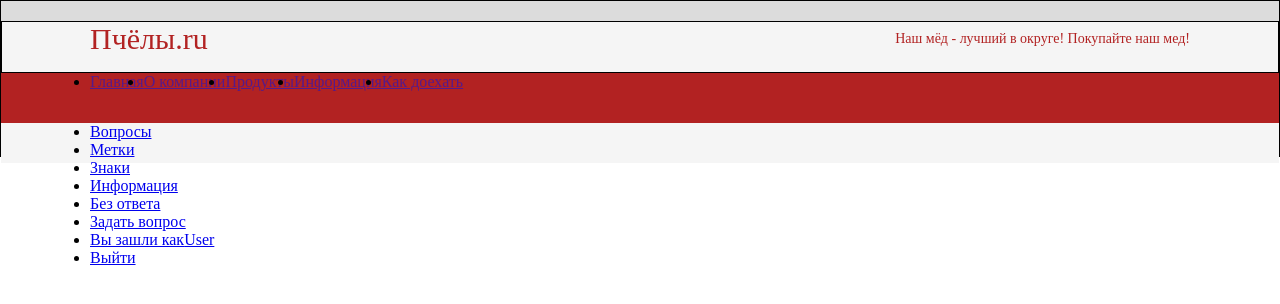
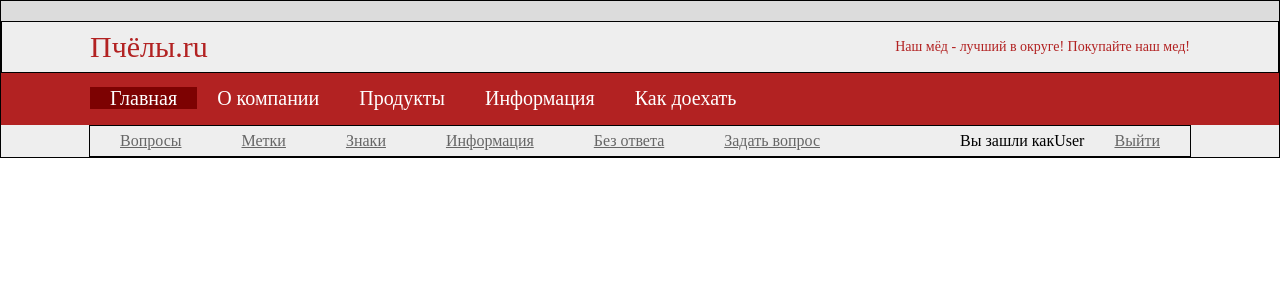
Before and after one commit to VictoryMoskalenko/beers, a plain HTML site: page Beers_project/index.html in a window 1280 px wide. Drawn offline with Linux system fonts and the light colour scheme.

Commit message:
changed header

```diff
--- a/Beers_project/index.html
+++ b/Beers_project/index.html
@@ -7,20 +7,19 @@
 	<link rel="stylesheet" href="styles/style.css">
 </head>
 <body>
-<header>
-
+	<header>
 		<div class="headerTopLine"></div>
 		<div class="headerTopInfo">
-		    <div class="headerTopInfoCenter center">
-				<div class="topInfoLogo">Пчёлы.ru</div>
-				<div class="topInfoSlogan">Наш мёд - лучший в округе! Покупайте наш мед!</div>
+		    <div class="wrapper">
+				<p class="topInfoLogo">Пчёлы.ru</p>
+				<p class="topInfoSlogan">Наш мёд - лучший в округе! Покупайте наш мед!</p>
 			</div>
 		</div>
 
-		<div class="headerMainMenu">
-			<div class="center">
+		<div class="headerMenu">
+			<div class="wrapper">
 				<ul>
-					<li><a href="">Главная</a></li>
+					<li><a class="active" href="">Главная</a></li>
 					<li><a href="">О компании</a></li>
 					<li><a href="">Продукты</a></li>
 					<li><a href="">Информация</a></li>
@@ -29,7 +28,7 @@
 			</div>
 		</div>
 		<div class="headerSubmenu">
-			<div class="center">
+			<div class="wrapper">
 				<div class="submenuLeft">
 					<ul>
 						<li><a href="#">Вопросы</a></li>
@@ -40,18 +39,15 @@
 						<li><a href="#">Задать вопрос</a></li>
 					</ul>
 				</div>
-			</div>
-			<div class="center">
 				<div class="submenuRight">
 					<ul>
-						<li><a href="#">Вы зашли как<span>User</span></a></li>
+						<li>Вы зашли как<span>User</span></li>
 						<li><a href="#">Выйти</a></li>
 					</ul>
 				</div>
 			</div>
 		</div>
-	</div>
-</header>
+	</header>
 
 
 </body>
--- a/Beers_project/styles/style.css
+++ b/Beers_project/styles/style.css
@@ -1,4 +1,4 @@
-body, html, ul, h1, h2 {
+body, html, ul, h1, h2, h3, p {
 	margin: 0;
 	padding: 0;
 }
@@ -8,23 +8,26 @@ body {
 }
 header {
 	border: 1px solid black;
-	height: 155px;
 }
-.center {
+ul {
+	list-style-type: none;
+}
+.wrapper {
 	width: 1100px;
+	height: inherit;
 	margin: 0 auto;
+
 }
 .headerTopLine {
 	background-color: gainsboro;
 	height: 20px;
 }
-
 .headerTopInfo {
-	background-color: whitesmoke;
-	height: 50px;
+	background-color: #eeeeee;
+	line-height: 50px;
 	border: 1px solid black;
 }
-.headerTopInfoCenter {
+.headerTopInfo .wrapper {
 	display: flex;
 	flex-direction: row;
 	justify-content: space-between;
@@ -40,17 +43,50 @@ header {
 	color: firebrick;
 
 }
-.headerMainMenu {
-	height: 50px;
+.headerMenu {
+	line-height: 50px;
 	background-color: firebrick;
 }
 
-.headerMainMenu ul {
+.headerMenu .wrapper ul {
 	display: flex;
 	flex-direction: row;
 	align-items: center;
 }
+.headerMenu a {
+	text-decoration: none;
+	color: #fff;
+	font-size: 20px;
+	padding: 0 20px;
+
+}
+.headerMenu a.active {
+	background-color: #7d0202;
+}
+.headerMenu li:hover {
+	background-color: #7d0202;
+}
 .headerSubmenu {
-	height: 40px;
-	background-color: whitesmoke;
+	background-color: #eeeeee;
 }
+.headerSubmenu .wrapper {
+	line-height: 30px;
+	display: flex;
+	flex-direction: row;
+	justify-content: space-between;
+	align-items: center;
+	border: 1px solid black;
+}
+.headerSubmenu .wrapper ul {
+	display: flex;
+	flex-direction: row;
+	align-items: center;
+}
+.headerSubmenu a {
+	color: #666;
+	padding: 0 30px;
+
+}
+.headerSubmenu a:hover {
+	text-decoration: none;
+}
```
